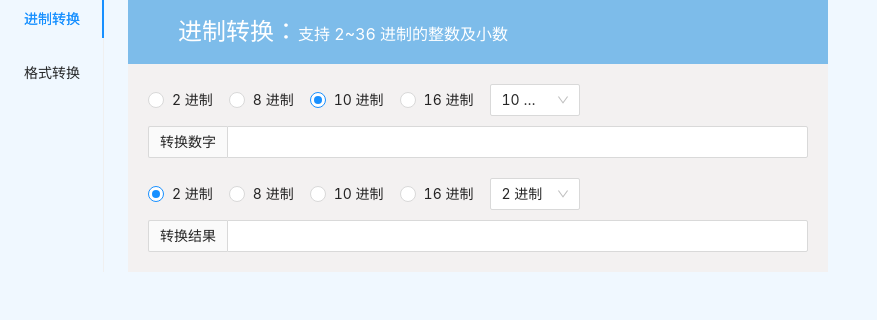
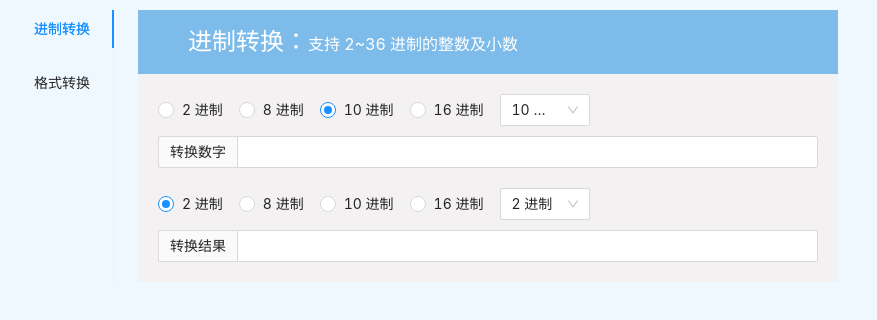
Before and after one commit to maldovar1024/tools, a React (Create React App) app: page / in a window 1280 px wide. Shown: the top 320 px of the page, without its empty margins (0-877 px from the left). Built offline with nearby package versions, Linux system fonts and the light colour scheme.

Commit message:
chore: 微调样式

```diff
--- a/src/app.less
+++ b/src/app.less
@@ -14,12 +14,15 @@
 .content {
   background-color: rgb(243, 241, 241);
   padding: 20px;
+
+  & > .input {
+    margin-bottom: 20px;
+  }
+
+  & > .input,
+  & > .result {
+    & > .selection {
+      margin-bottom: 10px;
+    }
+  }
 }
-
-.input {
-  margin-bottom: 20px;
-}
-
-.selection {
-  margin-bottom: 10px;
-}
--- a/src/index.less
+++ b/src/index.less
@@ -12,3 +12,9 @@ body {
   -moz-osx-font-smoothing: grayscale;
   background-color: aliceblue !important;
 }
+
+#root {
+  width: 100%;
+  height: 100%;
+  padding: 10px;
+}
```
